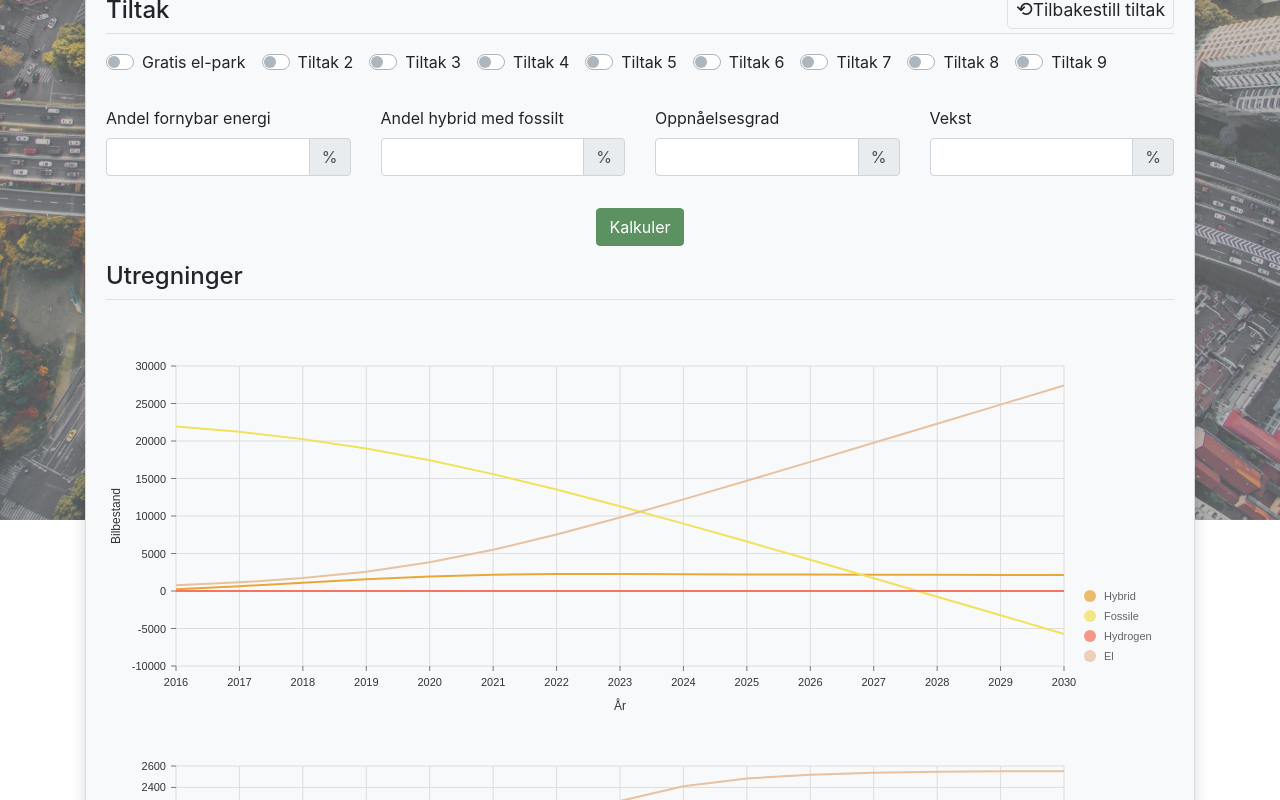
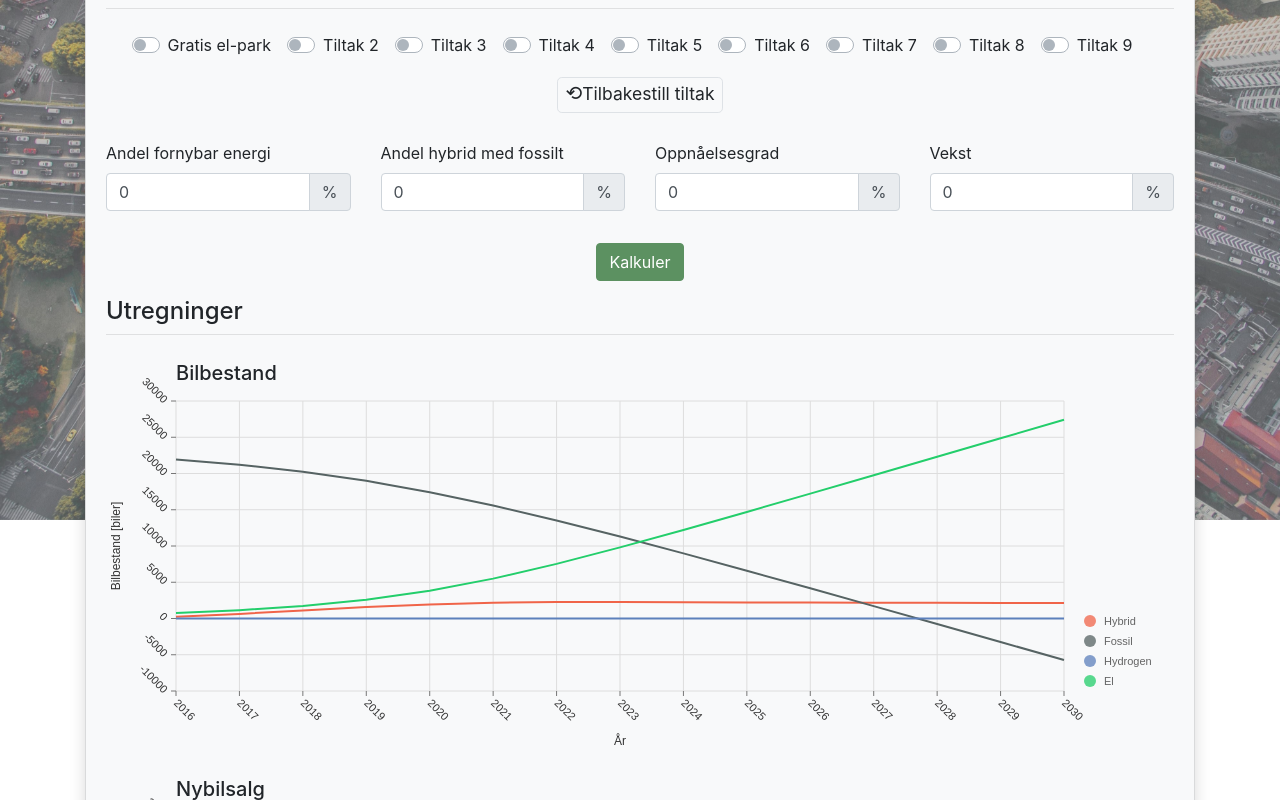
Before and after one commit to BordalMHTech/website, a React (Create React App) app: page / in a window 1280 px wide. Shown: the part 280-1080 px from the top of the page. Built offline with nearby package versions, Linux system fonts and the light colour scheme.

Commit message:
Visual tweaks, Fossile -> Fossil

```diff
--- a/src/components/Form.jsx
+++ b/src/components/Form.jsx
@@ -74,12 +74,31 @@ export default (props) => {
           </Col>
         </Row>
 
-        <Title
-          append={
+        <div className="mb-4">
+          <span>Tiltak</span>
+          <hr className="mt-1 mb-4" />
+          <div className="text-center">
+            {policies.map((policy, index) => (
+              <Form.Check
+                key={`policy-${policy.id}-${index}`}
+                className="mb-3 unselectable"
+                custom
+                inline
+                type="switch"
+                label={policy.label}
+                checked={policy.checked}
+                onChange={(e) => {
+                  handlePolicyChange(index, e.target.checked);
+                }}
+                id={policy.id}
+              />
+            ))}
+          </div>
+          <div className="mt-1 w-100 d-flex">
             <Button
               variant="light"
               size="lg"
-              className="px-2 pb-1 py-0 mb-1 border"
+              className="px-2 pb-1 py-0 mb-1 border mx-auto"
               type="button"
               onClick={() => resetPolicies()}
             >
@@ -88,27 +107,7 @@ export default (props) => {
                 Tilbakestill <span className="d-none d-sm-inline">tiltak</span>
               </small>
             </Button>
-          }
-        >
-          Tiltak
-        </Title>
-
-        <div className="mb-3">
-          {policies.map((policy, index) => (
-            <Form.Check
-              key={`policy-${policy.id}-${index}`}
-              className="mb-3 unselectable"
-              custom
-              inline
-              type="switch"
-              label={policy.label}
-              checked={policy.checked}
-              onChange={(e) => {
-                handlePolicyChange(index, e.target.checked);
-              }}
-              id={policy.id}
-            />
-          ))}
+          </div>
         </div>
 
         <Row>
@@ -125,6 +124,7 @@ export default (props) => {
                   <Form.Control
                     type="number"
                     name={percentage.id}
+                    defaultValue={percentage.value}
                     ref={register({ required: true })}
                   />
                   <InputGroup.Append>
--- a/src/components/Title.jsx
+++ b/src/components/Title.jsx
@@ -5,6 +5,7 @@ export default ({ children, append, ...props }) => {
     <div {...props}>
       <div className="w-100 d-flex justify-content-between align-items-end flex-wrap">
         <h4 className="mt-3">{children}</h4>
+
         {append}
       </div>
       <hr className="mt-0" />
--- a/src/components/Visualization.jsx
+++ b/src/components/Visualization.jsx
@@ -8,7 +8,12 @@ import { ResponsiveLine } from "@nivo/line";
 // https://github.com/plouc/nivo/issues/884
 
 const getData = (input) => {
-  console.log("getData -> input", input);
+  const colors = {
+    El: "#23CE6B",
+    Fossil: "#566363",
+    Hybrid: "#F06449",
+    Hydrogen: "#5C80BC",
+  };
 
   let output = [];
 
@@ -21,6 +26,7 @@ const getData = (input) => {
     });
     output.push({
       id: vehicles[vehicleIndex],
+      color: colors[vehicle],
       data,
     });
   });
@@ -32,9 +38,17 @@ const getData = (input) => {
 
 export default ({
   data = [
-    { title: "Bilbestand", data: getData(exampleData["Bilbestand"]) },
-    { title: "Nybilsalg", data: getData(exampleData["Nybilsalg"]) },
-    { title: "CO2", data: getData(exampleData["CO2"]) },
+    {
+      title: "Bilbestand",
+      unit: "[biler]",
+      data: getData(exampleData["Bilbestand"]),
+    },
+    {
+      title: "Nybilsalg",
+      unit: "[biler]",
+      data: getData(exampleData["Nybilsalg"]),
+    },
+    { title: "CO2", unit: "[tonn]", data: getData(exampleData["CO2"]) },
   ],
   ...props
 }) => {
@@ -44,17 +58,27 @@ export default ({
       {data &&
         data.map((d, index) => {
           return (
-            <div style={{ width: "100%", height: 400 }} key={`graph-${index}`}>
+            <div
+              className="mt-3"
+              style={{ width: "100%", height: 400 }}
+              key={`graph-${index}`}
+            >
+              <div style={{ height: 0 }}>
+                <h5
+                  // className="text-center"
+                  style={{ position: "relative", top: 10, left: 70 }}
+                >
+                  {d.title}
+                </h5>
+              </div>
               <ResponsiveLine
-                // data={example}
                 data={d.data}
-                margin={{ top: 50, right: 110, bottom: 50, left: 70 }}
+                margin={{ top: 50, right: 110, bottom: 60, left: 70 }}
                 xScale={{ type: "point" }}
                 yScale={{
                   type: "linear",
                   min: "auto",
                   max: "auto",
-                  // stacked: true,
                   reverse: false,
                 }}
                 axisTop={null}
@@ -63,21 +87,21 @@ export default ({
                   orient: "bottom",
                   tickSize: 5,
                   tickPadding: 5,
-                  tickRotation: 0,
+                  tickRotation: 45,
                   legend: "År",
-                  legendOffset: 40,
+                  legendOffset: 50,
                   legendPosition: "middle",
                 }}
                 axisLeft={{
                   orient: "left",
                   tickSize: 5,
                   tickPadding: 5,
-                  tickRotation: 0,
-                  legend: d.title,
+                  tickRotation: 45,
+                  legend: `${d.title}${d.unit && ` ${d.unit}`}`,
                   legendOffset: -60,
                   legendPosition: "middle",
                 }}
-                colors={{ scheme: "nivo" }}
+                colors={(e) => e["color"]}
                 pointSize={10}
                 pointColor={{ theme: "background" }}
                 pointBorderWidth={2}
--- a/src/data/example.json
+++ b/src/data/example.json
@@ -18,7 +18,7 @@
       27407
     ],
     "Hydrogen": [0, 0, 0, 0, 0, 0, 0, 0, 0, 0, 0, 0, 0, 0, 0],
-    "Fossile": [
+    "Fossil": [
       21946,
       21220,
       20250,
@@ -72,7 +72,7 @@
       2552
     ],
     "Hydrogen": [0, 0, 0, 0, 0, 0, 0, 0, 0, 0, 0, 0, 0, 0, 0],
-    "Fossile": [
+    "Fossil": [
       1946,
       1764,
       1519,
@@ -110,7 +110,7 @@
   "CO2": {
     "El": [0, 0, 0, 0, 0, 0, 0, 0, 0, 0, 0, 0, 0, 0, 0],
     "Hydrogen": [0, 0, 0, 0, 0, 0, 0, 0, 0, 0, 0, 0, 0, 0, 0],
-    "Fossile": [
+    "Fossil": [
       403200,
       403400,
       403600,
```
